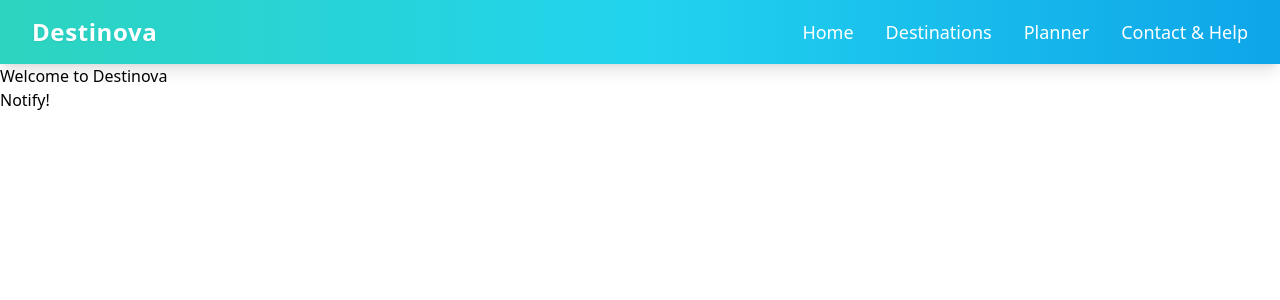
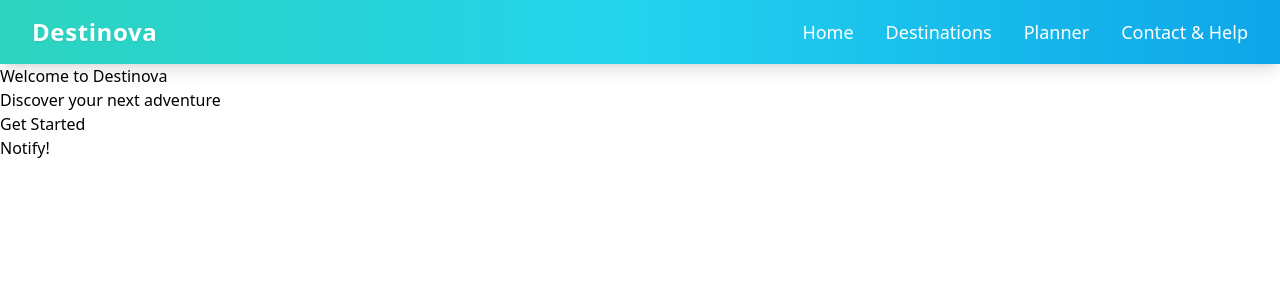
Before and after one commit to andrewsigei-hub/destinova-frontend, a React (Vite) app: page / in a window 1280 px wide. Shown: the top 300 px of the page. Built offline with nearby package versions, Linux system fonts and the light colour scheme.

Commit message:
Added homepage functionality

```diff
--- a/src/App.jsx
+++ b/src/App.jsx
@@ -3,6 +3,7 @@ import React from 'react'
 import Destinations from './pages/Destinations'
 import { ToastContainer, toast } from 'react-toastify';
 import { Routes, Route } from "react-router-dom";
+import HomePage from './pages/HomePage';
 
 function App() {
   const notify = () => toast("Added to planner");
@@ -10,7 +11,7 @@ function App() {
     <div>
       <Navbar />
       <Routes>
-        <Route path="/" element={<h1>Welcome to Destinova</h1>} />
+        <Route path="/" element={<HomePage />} />
         <Route path="/destinations" element={<Destinations />} />
       </Routes>
       <button onClick={notify}>Notify!</button>
--- /dev/null
+++ b/src/pages/HomePage.jsx
@@ -0,0 +1,17 @@
+// src/pages/HomePage.jsx
+import React from 'react';
+import { useNavigate } from 'react-router-dom';
+
+export default function HomePage() {
+  const navigate = useNavigate();
+
+  return (
+    <div>
+      <h1>Welcome to Destinova</h1>
+      <p>Discover your next adventure</p>
+      <button onClick={() => navigate("/destinations")}>
+        Get Started
+      </button>
+    </div>
+  );
+}
```
Also changed, not shown: src/Components/Home.jsx (deleted), src/pages/Home.jsx (deleted).
